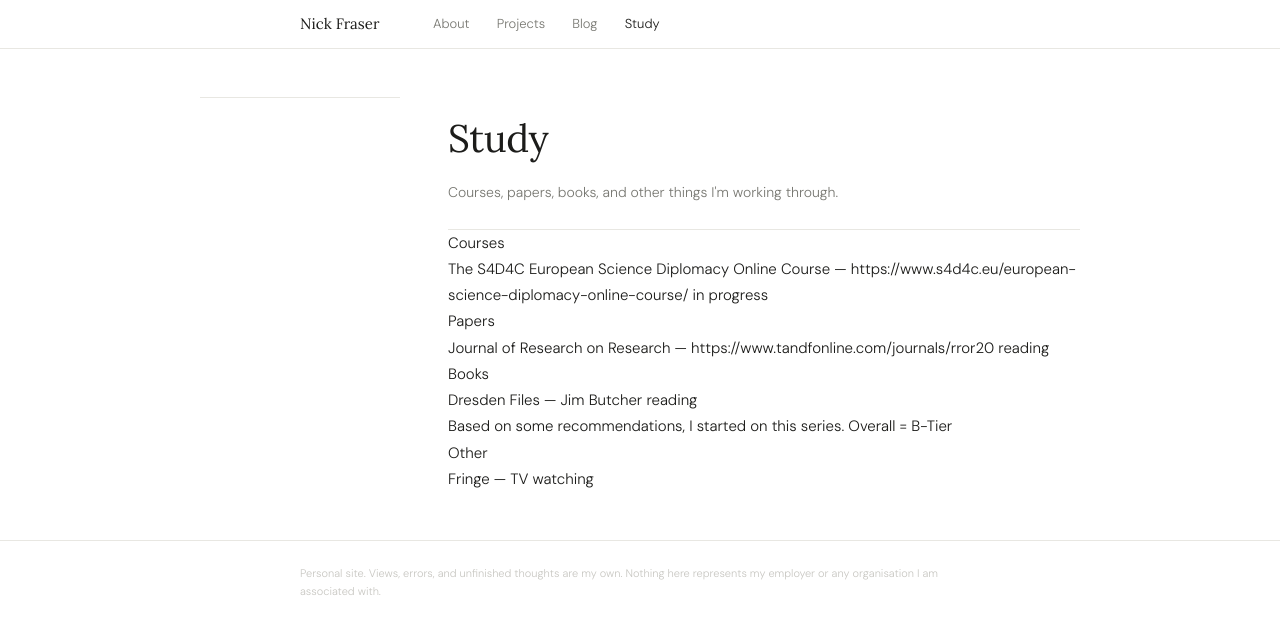
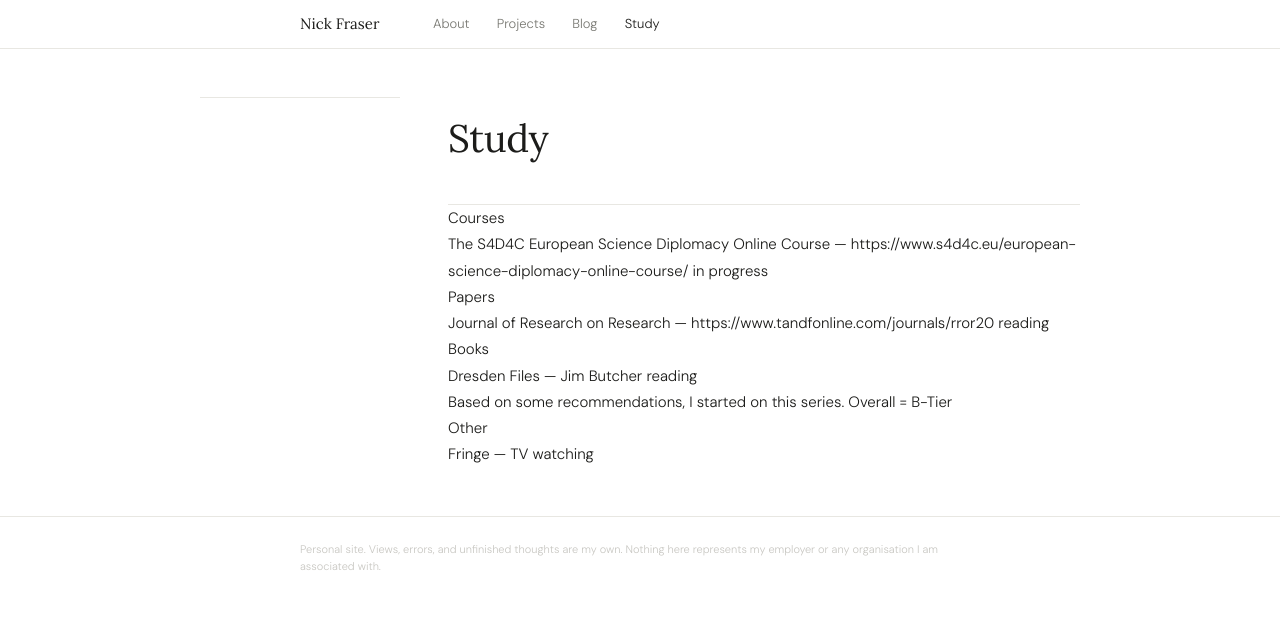
Before and after one commit to nickfrasernz/nickfrasernz.github.io, a Jekyll site: the page built from reading.html, in a window 1280 px wide. Shown: the top 634 px of the page. Built offline with Jekyll 4.4.1, drawn with Linux system fonts in a browser that asks for light colours.

Commit message:
Update reading.html

```diff
--- a/reading.html
+++ b/reading.html
@@ -2,7 +2,6 @@
 layout: default
 title: Study
 permalink: /study/
-intro: "Courses, papers, books, and other things I'm working through."
 ---
 <div class="page-header">
   <h1>{{ page.title }}</h1>
```
